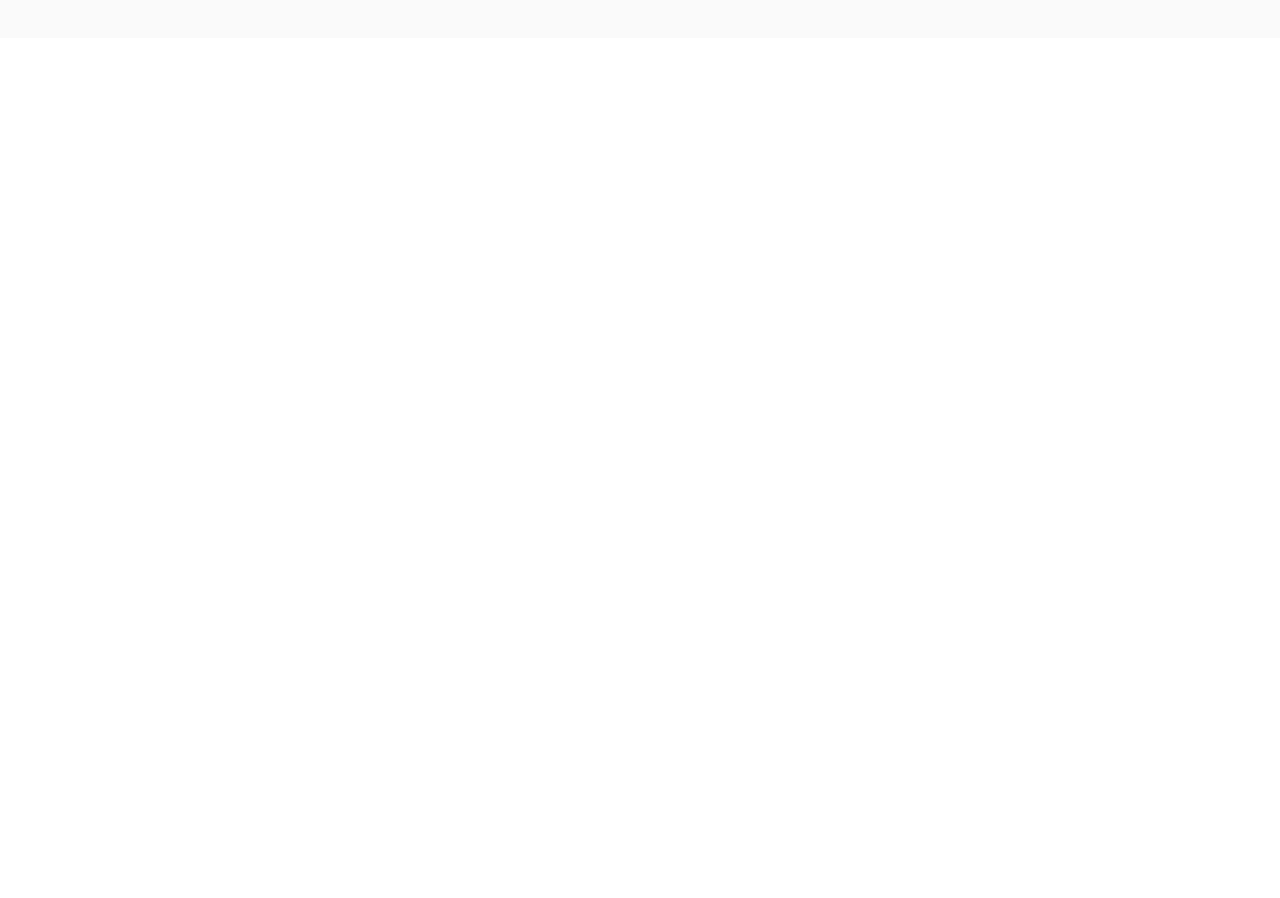
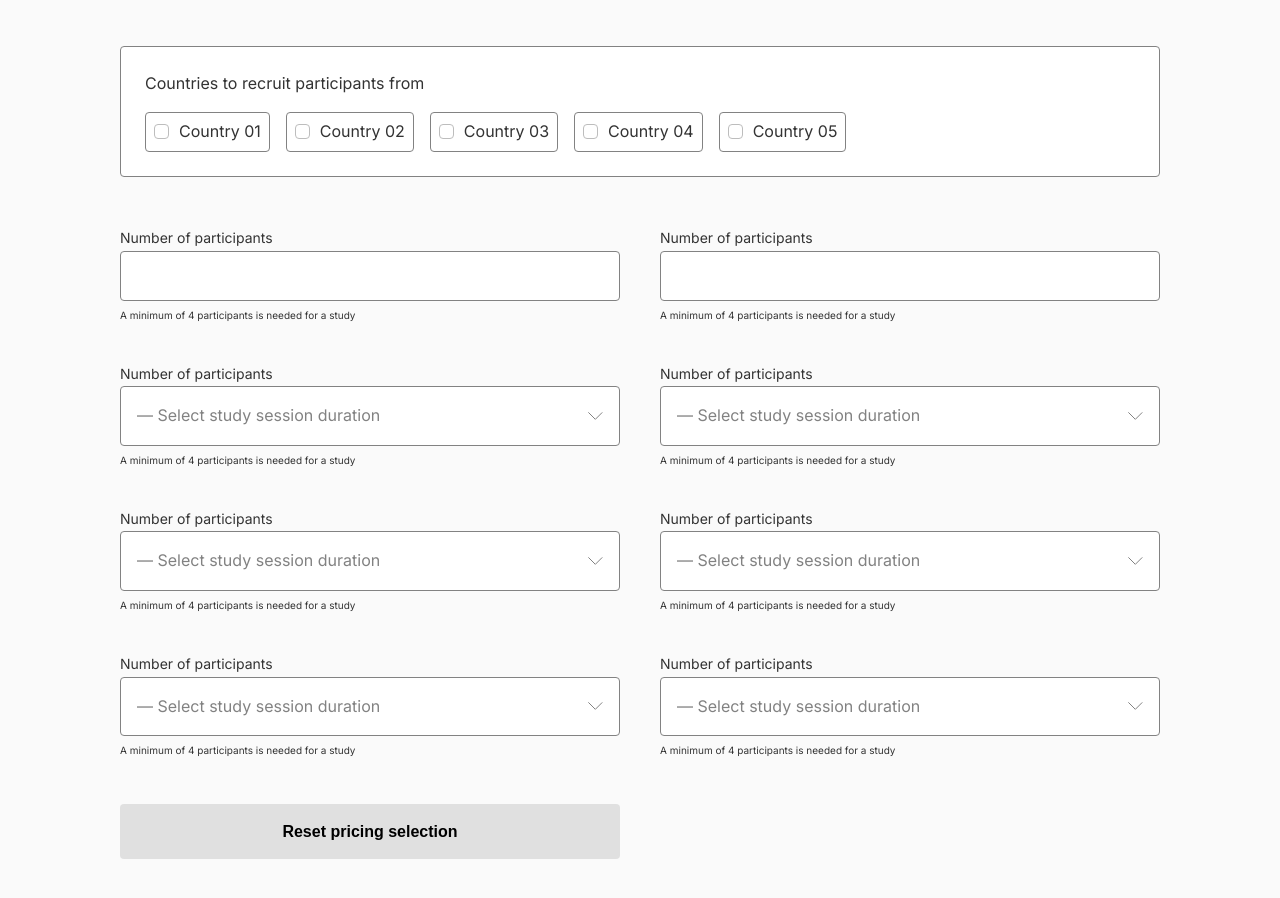
Before and after one commit to Ajiva-D/kimoyo-price-calculator, a Vue app: page / in a window 1280 px wide. Shown: the part 342-1240 px from the top of the page. Before the commit the page ends 800 px from the top, so only its background shows below. Built offline with nearby package versions, Linux system fonts and the light colour scheme.

Commit message:
add input and select fields

```diff
--- a/src/assets/main.css
+++ b/src/assets/main.css
@@ -3,7 +3,9 @@
 :root {
   --color-text: #333333;
   --primary-color: #0075f2;
+  --light-black: #e0e0e0;
   --light-grey: #bdbdbd;
+  --darker-grey: #828282;
 }
 
 *,
--- /dev/null
+++ b/src/components/FormElements/CustomSelect.vue
@@ -0,0 +1,95 @@
+<template>
+  <div class="select-group">
+    <div class="form-input select" @click="toggleDropdown">
+      <p>— Select study session duration</p>
+      <ArrowDown />
+    </div>
+    <Transition name="slide-up">
+      <ul class="dropdown" v-if="showDropdown">
+        <li v-for="i in 3" :key="i" @click="selectItem(`item-${i}`)">30 minutes interview</li>
+      </ul>
+    </Transition>
+  </div>
+</template>
+
+<script lang="ts">
+import ArrowDown from '../Icons/ArrowDown.vue'
+
+export default {
+  components: { ArrowDown },
+  data: () => ({
+    showDropdown: false
+  }),
+  methods: {
+    toggleDropdown() {
+      this.showDropdown = !this.showDropdown
+    },
+    selectItem(item: string) {
+      this.$emit('select', item)
+      this.showDropdown = false
+    }
+  }
+}
+</script>
+
+<style lang="scss" scoped>
+.select-group {
+  position: relative;
+  cursor: pointer;
+
+  .slide-up-enter-active {
+    animation: slide-up 0.5s;
+  }
+  .slide-up-leave-active {
+    animation: slide-up 0.5s reverse;
+  }
+
+  @keyframes slide-up {
+    0% {
+      opacity: 0;
+    }
+    10% {
+      transform: scaleY(0) translate3d(0, 0, 0);
+      transform-origin: top;
+    }
+    90% {
+      transform: scaleY(1) translate3d(0, 0, 0);
+      transform-origin: top;
+    }
+    100% {
+      opacity: 1;
+    }
+  }
+}
+.select {
+  color: var(--darker-grey);
+  display: flex;
+  justify-content: space-between;
+  align-items: center;
+}
+.dropdown {
+  background-color: #fff;
+  box-shadow: 0px 0px 4px rgba(0, 0, 0, 0.04), 0px 4px 8px rgba(0, 0, 0, 0.06);
+  border-radius: 0.25rem;
+  padding: 0;
+  position: absolute;
+  top: calc(100% + 0.5rem);
+  left: 0px;
+  width: 100%;
+  z-index: 3;
+  li {
+    padding: 1rem;
+    list-style: none;
+    font-size: 0.875rem;
+    border-bottom: 1px solid var(--light-black);
+    transition: all 0.5s ease-in-out;
+    &:last-child {
+      border-bottom: none;
+    }
+    &:hover {
+      background-color: var(--primary-color);
+      color: #fff;
+    }
+  }
+}
+</style>
--- /dev/null
+++ b/src/components/FormElements/InputGroup.vue
@@ -0,0 +1,26 @@
+<template>
+  <div class="input-group">
+    <label for="">Number of participants</label>
+    <slot></slot>
+    <p>A minimum of 4 participants is needed for a study</p>
+  </div>
+</template>
+
+<script>
+export default {}
+</script>
+
+<style lang="scss" scoped>
+.input-group {
+  label {
+    font-size: 0.875rem;
+    line-height: 1rem;
+    margin-bottom: 0.5rem;
+  }
+  p {
+    font-size: 0.625rem;
+    line-height: 0.75rem;
+    margin-top: 0.5rem;
+  }
+}
+</style>
--- /dev/null
+++ b/src/components/Icons/ArrowDown.vue
@@ -0,0 +1,10 @@
+<template>
+  <svg width="15" height="8" viewBox="0 0 15 8" fill="none" xmlns="http://www.w3.org/2000/svg">
+    <path
+      d="M0.666016 0.666656L7.33268 7.33332L13.9993 0.666656"
+      stroke="#828282"
+      stroke-linecap="round"
+      stroke-linejoin="round"
+    />
+  </svg>
+</template>
--- a/src/components/PriceForm.vue
+++ b/src/components/PriceForm.vue
@@ -5,6 +5,7 @@
       <p>Calculate how much it will cost to conduct a Kimoyo Research Study.</p>
     </div>
 
+    <form>
       <div class="service-plan">
         <h6>Select a Kimoyo service plan</h6>
         <div class="plans">
@@ -19,14 +20,44 @@
           />
         </div>
       </div>
+
+      <div class="countries">
+        <h6>Countries to recruit participants from</h6>
+        <div class="checkbox-con">
+          <CheckBox :label="`Country 0${i}`" :value="`Country_${i}`" v-for="i in 5" :key="i" />
+        </div>
+      </div>
+
+      <div class="input-grid">
+        <InputGroup>
+          <input type="text" name="" id="" class="form-input" />
+        </InputGroup>
+
+        <InputGroup>
+          <input type="text" name="" id="" class="form-input" />
+        </InputGroup>
+
+        <InputGroup v-for="i in 6" :key="i">
+          <CustomSelect />
+        </InputGroup>
+
+        <button>Reset pricing selection</button>
+      </div>
+    </form>
   </section>
 </template>
 
 <script>
 import RadioButton from './FormElements/RadioButton.vue'
+import CheckBox from './FormElements/CheckBox.vue'
+import InputGroup from './FormElements/InputGroup.vue'
+import CustomSelect from './FormElements/CustomSelect.vue'
 export default {
   components: {
-    RadioButton
+    RadioButton,
+    CheckBox,
+    InputGroup,
+    CustomSelect
   },
   data: () => ({
     selectedPlan: ''
@@ -37,9 +68,9 @@ export default {
 }
 </script>
 
-<style lang="scss" scoped>
+<style lang="scss">
 section {
-  padding: 2.5rem 7.5rem;
+  padding: 2.5rem 7.5rem 5.5rem;
   background-color: #fafafa;
   .title {
     margin-bottom: 3rem;
@@ -65,5 +96,45 @@ section {
       gap: 1rem;
     }
   }
+
+  .countries {
+    background: #ffffff;
+    border: 1px solid var(--darker-grey);
+    border-radius: 4px;
+    padding: 1.5rem;
+    margin-top: 3rem;
+    h6 {
+      margin-bottom: 1rem;
+    }
+    .checkbox-con {
+      display: flex;
+      gap: 1rem;
+    }
+  }
+
+  .input-grid {
+    margin-top: 3rem;
+    display: grid;
+    grid-template-columns: repeat(2, 1fr);
+    gap: 2.5rem;
+    .form-input {
+      background-color: #fff;
+      border: 1px solid var(--darker-grey);
+      border-radius: 0.25rem;
+      font-size: 0.875rem;
+      padding: 1rem;
+      width: 100%;
+    }
+  }
+
+  button {
+    background-color: var(--light-black);
+    font-weight: 700;
+    line-height: 1.1875rem;
+    padding: 1.125rem 0;
+    border: none;
+    border-radius: 0.25rem;
+    margin-top: 0.5rem;
+  }
 }
 </style>
```
Lines whose indentation alone changed are shown as unchanged.
